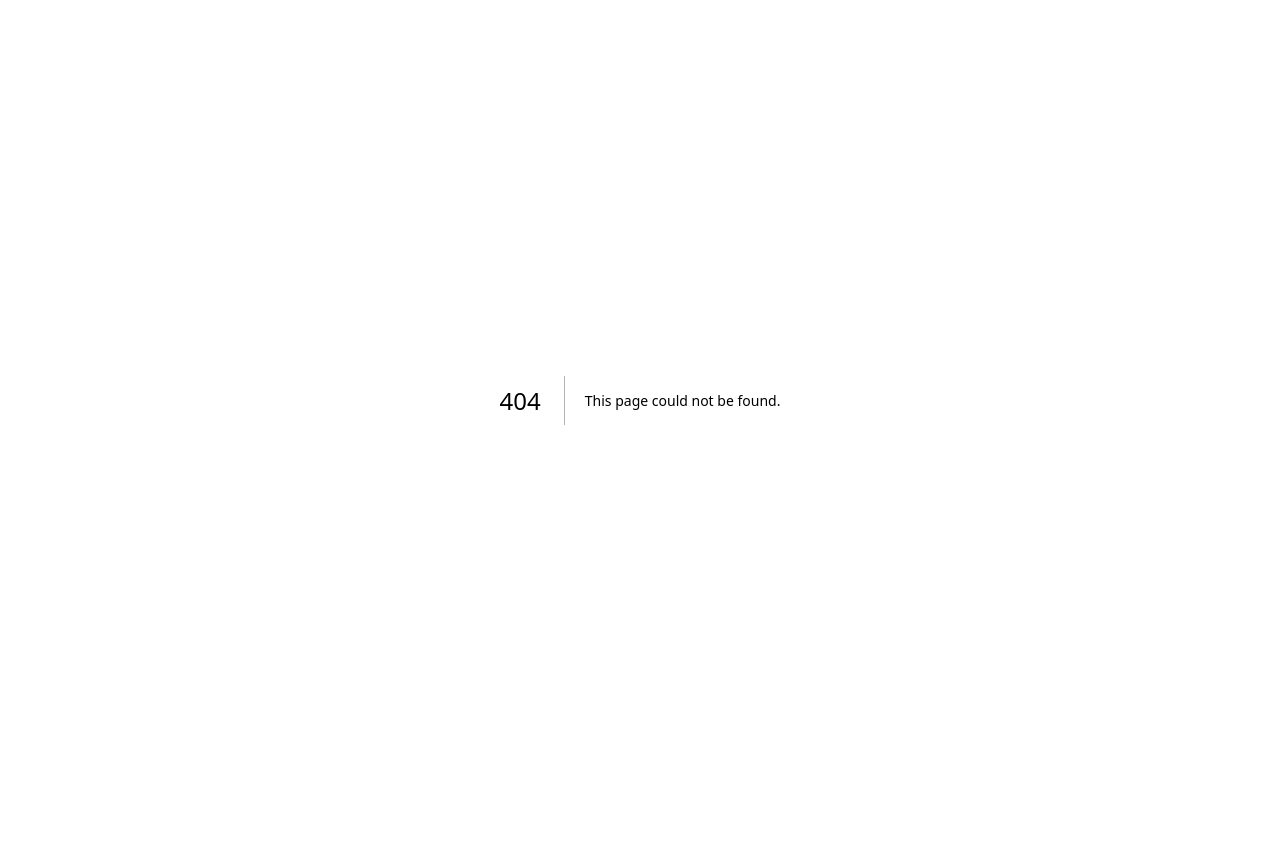
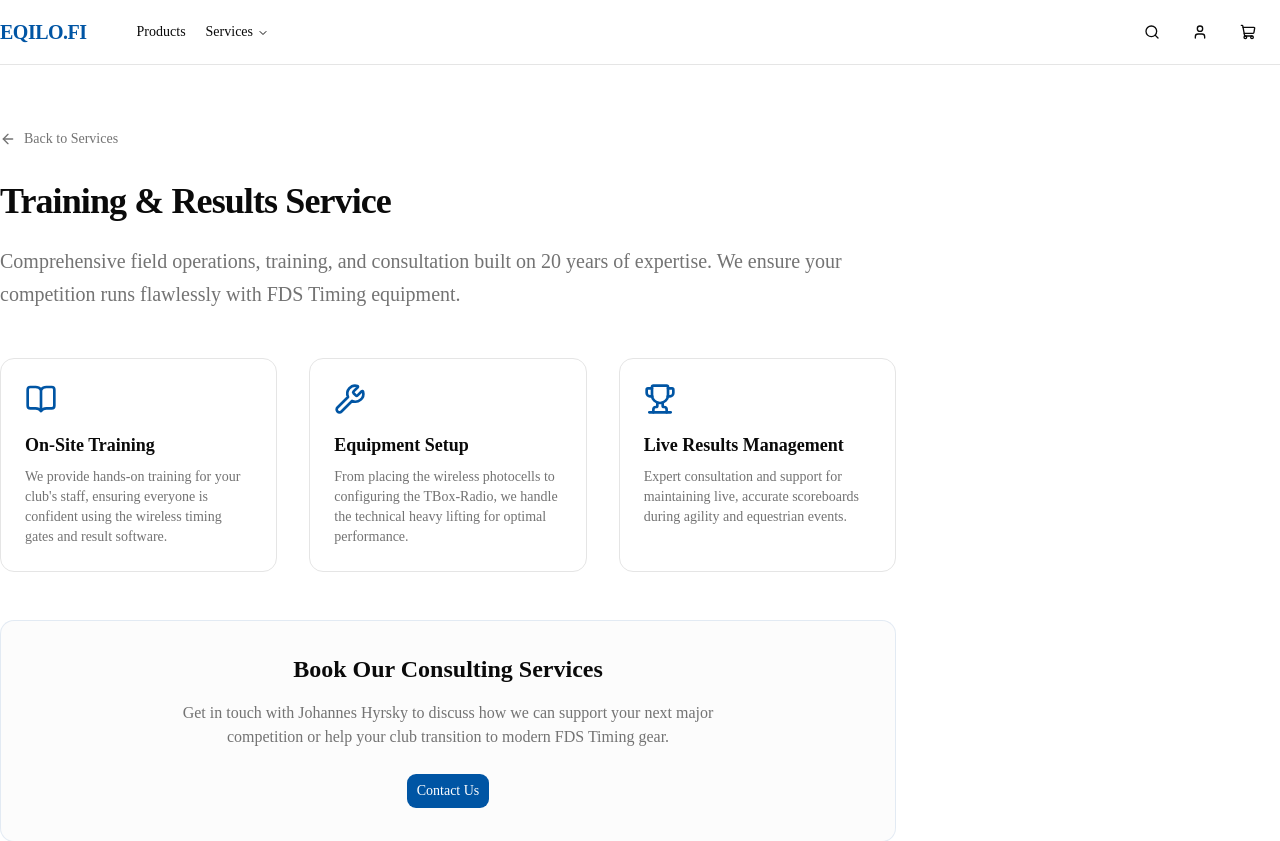
Before and after one commit to ristovuorinen2/eqilo, a Next.js app: page /services/training-and-results in a window 1280 px wide. Before the commit this address had no page. Shown: the top 841 px of the page. Before the commit the page ends 800 px from the top, so only its background shows below. Built offline with nearby package versions, Linux system fonts and the light colour scheme.

Commit message:
fix(phase-3): implement missing code review feedback (service pages, carousel, and cart state)

```diff
--- a/src/app/(store)/page.tsx
+++ b/src/app/(store)/page.tsx
@@ -1,6 +1,7 @@
 import { Button } from "@/components/ui/button";
 import Link from "next/link";
 import { ArrowRight, CheckCircle2, Battery, Wifi, ShieldCheck, MonitorPlay } from "lucide-react";
+import { Carousel, CarouselContent, CarouselItem, CarouselNext, CarouselPrevious } from "@/components/ui/carousel";
 
 export default function HomePage() {
   return (
@@ -31,10 +32,26 @@ export default function HomePage() {
                 </Link>
               </div>
             </div>
-            {/* Visual placeholder for the hero */}
-            <div className="mx-auto aspect-video overflow-hidden rounded-xl bg-muted/20 object-cover sm:w-full lg:aspect-square flex items-center justify-center">
-               <span className="text-primary-foreground/50 font-medium">Hero Image (FDS Timing Kit)</span>
+
+            {/* Visual Carousel for the hero */}
+            <div className="mx-auto w-full max-w-lg aspect-video lg:aspect-square flex items-center justify-center">
+              <Carousel className="w-full h-full" opts={{ loop: true }}>
+                <CarouselContent className="h-full">
+                  {[1, 2, 3].map((index) => (
+                    <CarouselItem key={index} className="h-full">
+                      <div className="w-full h-full bg-muted/20 rounded-xl border border-primary-foreground/10 flex items-center justify-center">
+                        <span className="text-primary-foreground/50 font-medium">Hero Slide {index}</span>
+                      </div>
+                    </CarouselItem>
+                  ))}
+                </CarouselContent>
+                <div className="hidden sm:block">
+                  <CarouselPrevious className="left-4 bg-background/20 text-primary-foreground hover:bg-background/40 hover:text-primary-foreground border-none" />
+                  <CarouselNext className="right-4 bg-background/20 text-primary-foreground hover:bg-background/40 hover:text-primary-foreground border-none" />
+                </div>
+              </Carousel>
             </div>
+
           </div>
         </div>
       </section>
--- /dev/null
+++ b/src/app/(store)/services/equipe-software/page.tsx
@@ -0,0 +1,53 @@
+import { Button } from "@/components/ui/button";
+import { ArrowLeft, MonitorPlay, Activity, ServerCog } from "lucide-react";
+import Link from "next/link";
+
+export default function EquipeSoftwarePage() {
+  return (
+    <div className="container py-10 md:py-16 max-w-4xl">
+      <Link href="/services" className="inline-flex items-center text-sm text-muted-foreground hover:text-primary mb-8">
+        <ArrowLeft className="w-4 h-4 mr-2" />
+        Back to Services
+      </Link>
+
+      <div className="space-y-6">
+        <h1 className="text-4xl font-bold tracking-tight">Equipe Software Integration</h1>
+        <p className="text-xl text-muted-foreground leading-relaxed">
+          The premier equestrian show management solution, perfectly bridged with FDS Timing hardware for real-time accuracy and professional broadcasting.
+        </p>
+
+        <div className="grid gap-8 md:grid-cols-3 mt-12">
+          <div className="p-6 border rounded-xl bg-card">
+            <ServerCog className="w-8 h-8 text-primary mb-4" />
+            <h3 className="text-lg font-bold mb-2">Hardware Bridging</h3>
+            <p className="text-muted-foreground text-sm">
+              Seamlessly connect FDS Timing photocells and TBox-Radio directly to the Equipe ecosystem without complex wiring.
+            </p>
+          </div>
+          <div className="p-6 border rounded-xl bg-card">
+            <Activity className="w-8 h-8 text-primary mb-4" />
+            <h3 className="text-lg font-bold mb-2">Automated Timing</h3>
+            <p className="text-muted-foreground text-sm">
+              Eliminate manual data entry. Times are instantly beamed from the field to the judge's tower and the public scoreboard.
+            </p>
+          </div>
+          <div className="p-6 border rounded-xl bg-card">
+            <MonitorPlay className="w-8 h-8 text-primary mb-4" />
+            <h3 className="text-lg font-bold mb-2">Custom Configurations</h3>
+            <p className="text-muted-foreground text-sm">
+              Tailored software setups for specific show jumping, dressage, and multi-day international event formats.
+            </p>
+          </div>
+        </div>
+
+        <div className="mt-12 p-8 bg-muted/30 rounded-xl border border-primary/10 text-center">
+          <h2 className="text-2xl font-bold mb-4">Ready to upgrade your show management?</h2>
+          <p className="text-muted-foreground mb-6 max-w-xl mx-auto">
+            Eqilo provides end-to-end setup and support for Equipe. Contact us to learn how we can modernize your equestrian events.
+          </p>
+          <Button size="lg">Contact Us</Button>
+        </div>
+      </div>
+    </div>
+  );
+}
--- /dev/null
+++ b/src/app/(store)/services/training-and-results/page.tsx
@@ -0,0 +1,53 @@
+import { Button } from "@/components/ui/button";
+import { ArrowLeft, BookOpen, Wrench, Trophy } from "lucide-react";
+import Link from "next/link";
+
+export default function TrainingAndResultsPage() {
+  return (
+    <div className="container py-10 md:py-16 max-w-4xl">
+      <Link href="/services" className="inline-flex items-center text-sm text-muted-foreground hover:text-primary mb-8">
+        <ArrowLeft className="w-4 h-4 mr-2" />
+        Back to Services
+      </Link>
+
+      <div className="space-y-6">
+        <h1 className="text-4xl font-bold tracking-tight">Training & Results Service</h1>
+        <p className="text-xl text-muted-foreground leading-relaxed">
+          Comprehensive field operations, training, and consultation built on 20 years of expertise. We ensure your competition runs flawlessly with FDS Timing equipment.
+        </p>
+
+        <div className="grid gap-8 md:grid-cols-3 mt-12">
+          <div className="p-6 border rounded-xl bg-card">
+            <BookOpen className="w-8 h-8 text-primary mb-4" />
+            <h3 className="text-lg font-bold mb-2">On-Site Training</h3>
+            <p className="text-muted-foreground text-sm">
+              We provide hands-on training for your club's staff, ensuring everyone is confident using the wireless timing gates and result software.
+            </p>
+          </div>
+          <div className="p-6 border rounded-xl bg-card">
+            <Wrench className="w-8 h-8 text-primary mb-4" />
+            <h3 className="text-lg font-bold mb-2">Equipment Setup</h3>
+            <p className="text-muted-foreground text-sm">
+              From placing the wireless photocells to configuring the TBox-Radio, we handle the technical heavy lifting for optimal performance.
+            </p>
+          </div>
+          <div className="p-6 border rounded-xl bg-card">
+            <Trophy className="w-8 h-8 text-primary mb-4" />
+            <h3 className="text-lg font-bold mb-2">Live Results Management</h3>
+            <p className="text-muted-foreground text-sm">
+              Expert consultation and support for maintaining live, accurate scoreboards during agility and equestrian events.
+            </p>
+          </div>
+        </div>
+
+        <div className="mt-12 p-8 bg-muted/30 rounded-xl border border-primary/10 text-center">
+          <h2 className="text-2xl font-bold mb-4">Book Our Consulting Services</h2>
+          <p className="text-muted-foreground mb-6 max-w-xl mx-auto">
+            Get in touch with Johannes Hyrsky to discuss how we can support your next major competition or help your club transition to modern FDS Timing gear.
+          </p>
+          <Button size="lg">Contact Us</Button>
+        </div>
+      </div>
+    </div>
+  );
+}
```
